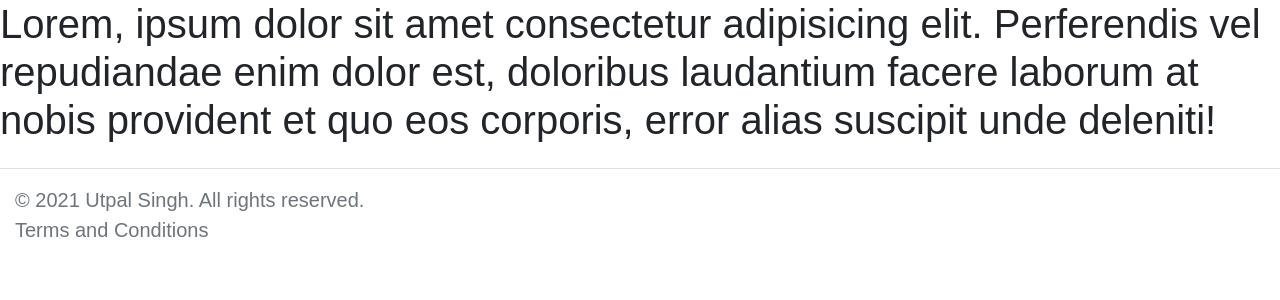
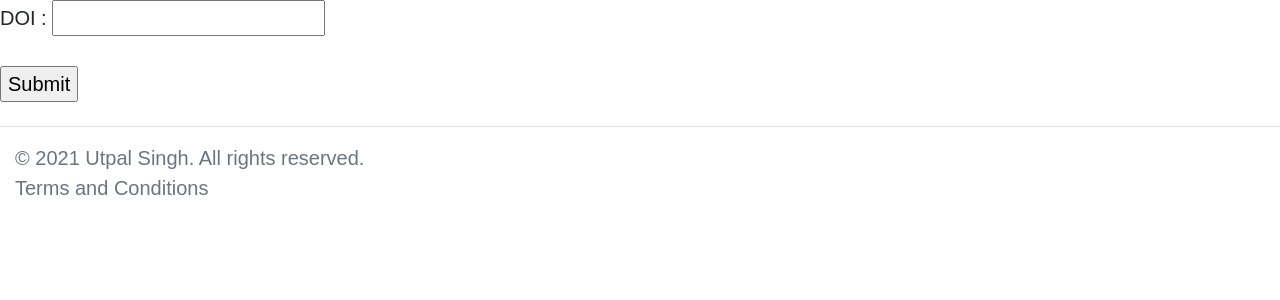
Before and after one commit to utpal-singh/utpalsingh, a Django app: page / in a window 1280 px wide. Shown: the part 62-362 px from the top of the page. Run offline with Django 3.2, Linux system fonts and the light colour scheme.

Commit message:
doi crossref first

```diff
--- a/pages/urls.py
+++ b/pages/urls.py
@@ -5,5 +5,6 @@ urlpatterns = [
     path('', views.index, name = "homepage"),
     path('about/', views.about, name = "about"),
     path('contact/', views.contact, name = "contact"),
-    path('googlea3fa796d88ba8a2b.html', views.google_verification, name="google_verification")
+    path('googlea3fa796d88ba8a2b.html', views.google_verification, name="google_verification"),
+    path('cite', views.cite, name = 'cite')
 ]
--- a/pages/views.py
+++ b/pages/views.py
@@ -1,6 +1,7 @@
 from django.shortcuts import render
 from django.http import HttpResponse
 from django.shortcuts import render
+import requests
 
 def index(request):
     return render(request, "pages/index.html", {"title": "Home - Utpal Singh"})
@@ -14,7 +15,21 @@ def contact(request):
 def google_verification(request):
     return render(request, "pages/googlea3fa796d88ba8a2b.html")
 
+def cite(request):
+    if request.method == 'POST':
+        doi_url= request.POST["doi"]
+        if doi_url[:5] == "https":
+            doi_url = doi_url[16:]
+        if doi_url[:8] == "doi.org/":
+            doi_url = doi_url[8:]
+        apiHandler = "https://api.crossref.org/works/" + doi_url
+        rawdata = requests.get(apiHandler)
+        dict_results = rawdata.json()
 
+        dict = {
+           'doi_url': dict_results
+      }
+    return render(request, 'cite.html', dict)
 
 
 
--- a/templates/pages/index.html
+++ b/templates/pages/index.html
@@ -2,7 +2,10 @@
 
 {% block content %}
 
-<h1>Lorem, ipsum dolor sit amet consectetur adipisicing elit. Perferendis vel repudiandae enim dolor est, doloribus
-  laudantium facere laborum at nobis provident et quo eos corporis, error alias suscipit unde deleniti!</h1>
+<form action="cite" method="post">
+  {% csrf_token %}
+  DOI : <input type="text" name="doi" ><br><br>
+  <input type="submit" value="Submit">
+</form>
 
 {% endblock %}
```
Also changed, not shown: pages/src/summary.py (added, +22 -0 lines), templates/cite.html (added, +12 -0 lines), 1 other file.
